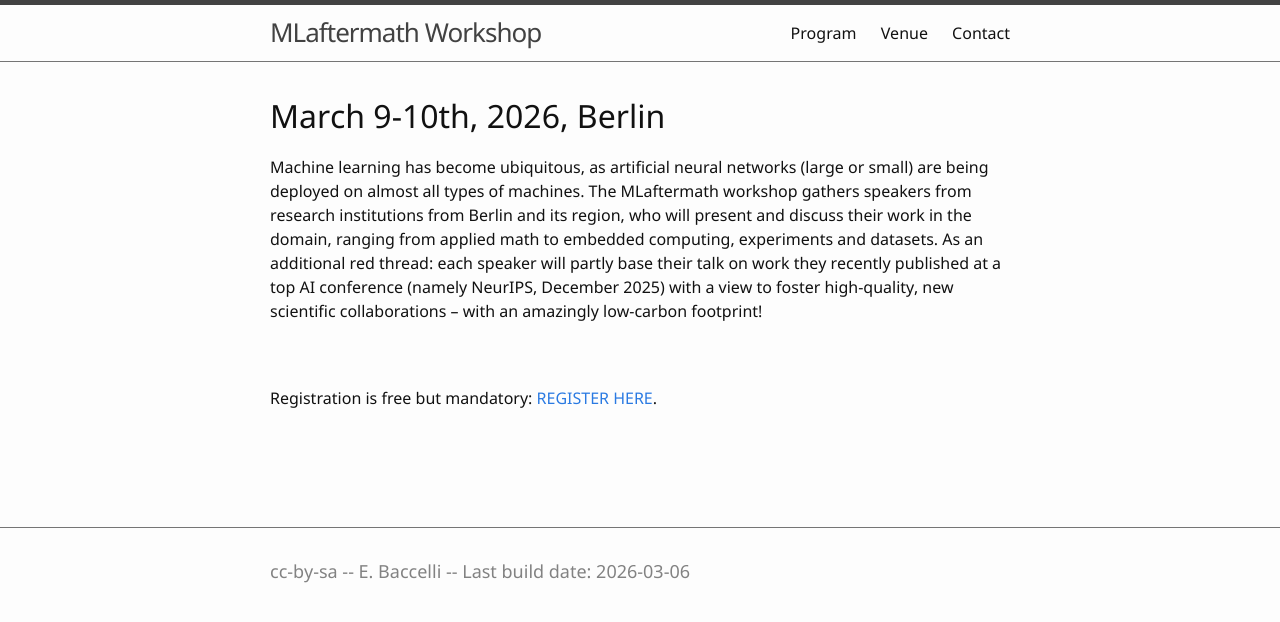
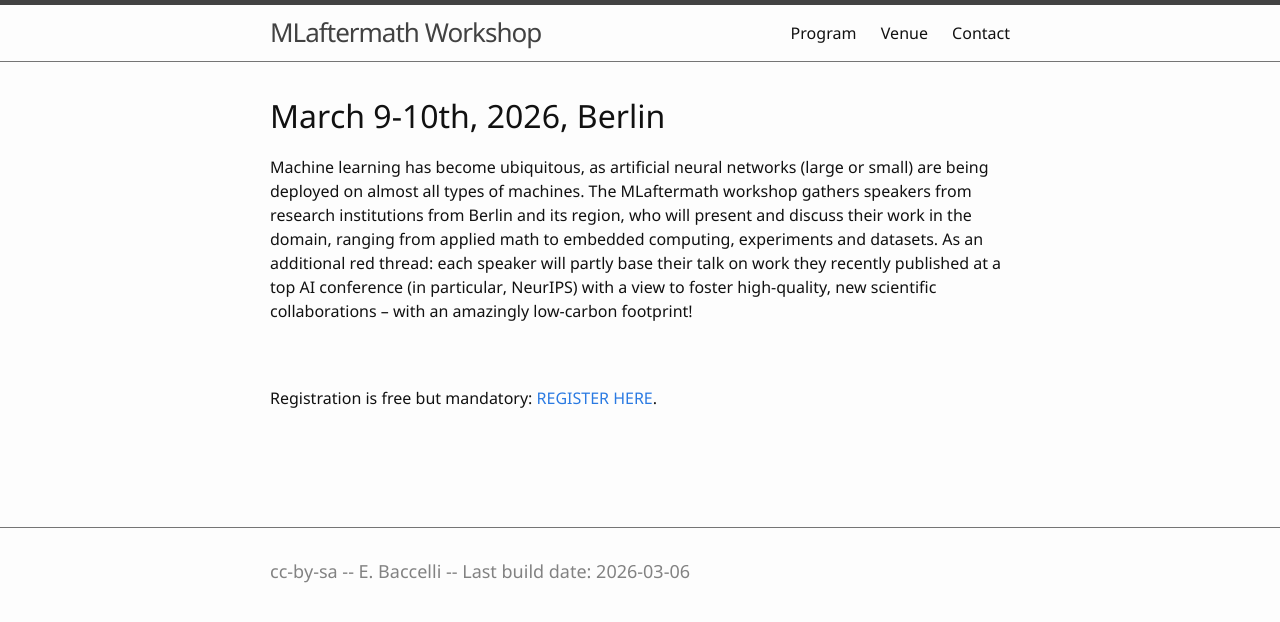
Before and after one commit to Inria-Berlin/MLaftermath, a Jekyll site: the page built from index.md, in a window 1280 px wide. Shown: the top 622 px of the page. Built offline with Jekyll 4.4.1, drawn with Linux system fonts in a browser that asks for light colours.

```diff
--- a/index.md
+++ b/index.md
@@ -4,7 +4,7 @@ title: Home
 
 # March 9-10th, 2026, Berlin
 
-Machine learning has become ubiquitous, as artificial neural networks (large or small) are being deployed on almost all types of machines. The MLaftermath workshop gathers speakers from research institutions from Berlin and its region, who will present and discuss their work in the domain, ranging from applied math to embedded computing, experiments and datasets. As an additional red thread: each speaker will partly base their talk on work they recently published at a top AI conference (namely NeurIPS, December 2025) with a view to foster high-quality, new scientific collaborations -- with an amazingly low-carbon footprint!
+Machine learning has become ubiquitous, as artificial neural networks (large or small) are being deployed on almost all types of machines. The MLaftermath workshop gathers speakers from research institutions from Berlin and its region, who will present and discuss their work in the domain, ranging from applied math to embedded computing, experiments and datasets. As an additional red thread: each speaker will partly base their talk on work they recently published at a top AI conference (in particular, NeurIPS) with a view to foster high-quality, new scientific collaborations -- with an amazingly low-carbon footprint!
 
 <br />
 <br />
```
Also changed, not shown: 0-program.md (+2 -2 lines).
